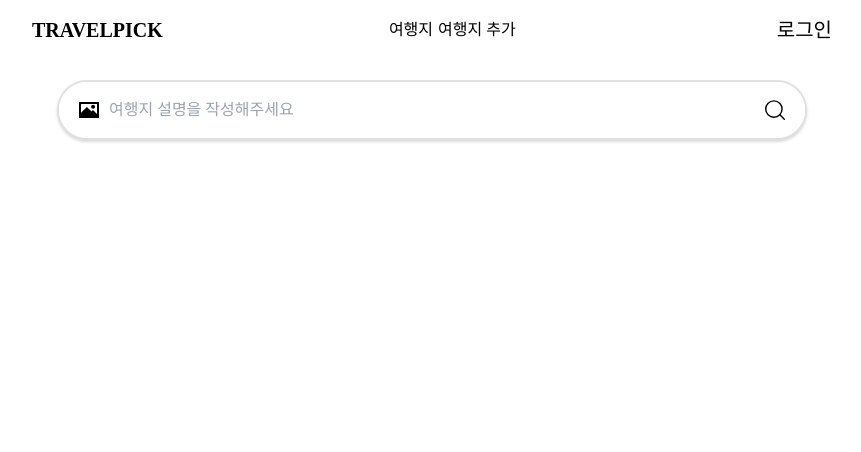
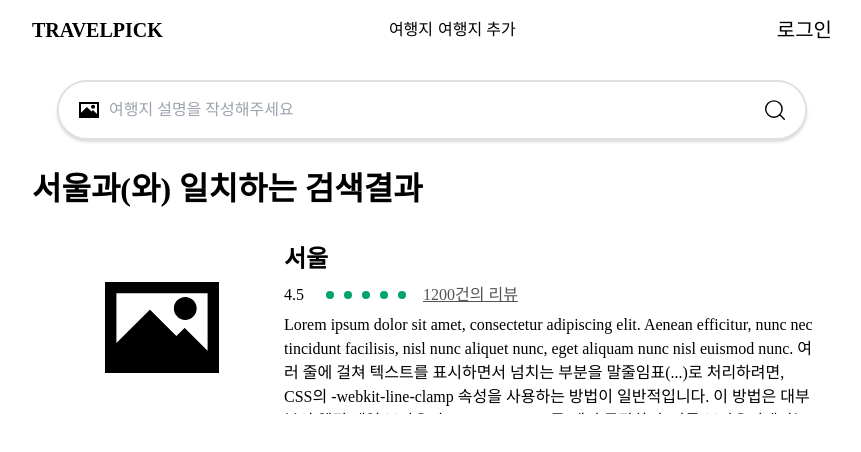
Before and after one commit to joonyoungchoi0801/TravelPick-FE, a React (Vite) app: page /search in a window 1280 px wide. Shown: the top 452 px of the page, without its empty margins (208-1069 px from the left). Built offline with nearby package versions, Linux system fonts and the light colour scheme; a web font is replaced by a local one.

Commit message:
feat: travelbox완성

```diff
--- a/src/App.css
+++ b/src/App.css
@@ -11,10 +11,9 @@ html {
 }
 
 body {
-  font-family: 'Pretendard';
+  font-family: "Pretendard";
   cursor: default;
-  overflow-x: auto;
-  overflow-y: hidden;
+  overflow-x: hidden;
 }
 
 a {
--- a/src/components/travelbox/TravelBox.module.scss
+++ b/src/components/travelbox/TravelBox.module.scss
@@ -21,8 +21,53 @@
 .travelContent {
   display: flex;
   flex-direction: column;
-
   align-items: flex-start;
   flex: 7;
   margin-left: 0.8rem;
+  padding: 1.2rem 0;
+  gap: 0.6rem;
 }
+
+.travelTitle {
+  font-size: 2.4rem;
+  font-weight: 600;
+}
+.ratingWrapper {
+  display: flex;
+  flex-direction: row;
+  gap: 0.4rem;
+  font-size: 1.6rem;
+  font-weight: 400;
+}
+.rating {
+  display: flex;
+  align-items: center;
+  justify-content: center;
+  gap: 0.2rem;
+  width: 1.6rem;
+  margin-left: 5rem;
+}
+
+.circle {
+  width: 2rem;
+  height: 2rem;
+}
+
+.reviewCnt {
+  font-size: 1.6rem;
+  font-weight: 400;
+  color: #545454;
+  text-decoration: underline;
+  margin-left: 4.5rem;
+}
+.travelDescription {
+  font-size: 1.6rem;
+  font-weight: 400;
+  color: #000;
+  word-break: break-word;
+  text-overflow: ellipsis;
+  overflow: hidden;
+  display: -webkit-box;
+  -webkit-line-clamp: 6;
+  -webkit-box-orient: vertical;
+}
--- /dev/null
+++ b/src/components/travelbox/circle.tsx
@@ -0,0 +1,74 @@
+import styles from "./TravelBox.module.scss";
+import circle from "@/assets/circle.svg";
+import colorCircle from "@/assets/colorcircle.svg";
+
+export const ZeroRating = () => {
+  return (
+    <div className={styles.rating}>
+      <img src={circle} alt="circle" className={styles.circle} />
+      <img src={circle} alt="circle" className={styles.circle} />
+      <img src={circle} alt="circle" className={styles.circle} />
+      <img src={circle} alt="circle" className={styles.circle} />
+      <img src={circle} alt="circle" className={styles.circle} />
+    </div>
+  );
+};
+export const OneRating = () => {
+  return (
+    <div className={styles.rating}>
+      <img src={colorCircle} alt="colorCirlce" className={styles.circle} />
+      <img src={circle} alt="circle" className={styles.circle} />
+      <img src={circle} alt="circle" className={styles.circle} />
+      <img src={circle} alt="circle" className={styles.circle} />
+      <img src={circle} alt="circle" className={styles.circle} />
+    </div>
+  );
+};
+
+export const TwoRating = () => {
+  return (
+    <div className={styles.rating}>
+      <img src={colorCircle} alt="colorCircle" className={styles.circle} />
+      <img src={colorCircle} alt="colorCircle" className={styles.circle} />
+      <img src={circle} alt="circle" className={styles.circle} />
+      <img src={circle} alt="circle" className={styles.circle} />
+      <img src={circle} alt="circle" className={styles.circle} />
+    </div>
+  );
+};
+
+export const ThreeRating = () => {
+  return (
+    <div className={styles.rating}>
+      <img src={colorCircle} alt="colorCircle" className={styles.circle} />
+      <img src={colorCircle} alt="colorCircle" className={styles.circle} />
+      <img src={colorCircle} alt="colorCircle" className={styles.circle} />
+      <img src={circle} alt="circle" className={styles.circle} />
+      <img src={circle} alt="circle" className={styles.circle} />
+    </div>
+  );
+};
+
+export const FourRating = () => {
+  return (
+    <div className={styles.rating}>
+      <img src={colorCircle} alt="colorCircle" className={styles.circle} />
+      <img src={colorCircle} alt="colorCircle" className={styles.circle} />
+      <img src={colorCircle} alt="colorCircle" className={styles.circle} />
+      <img src={colorCircle} alt="colorCircle" className={styles.circle} />
+      <img src={circle} alt="circle" className={styles.circle} />
+    </div>
+  );
+};
+
+export const FiveRating = () => {
+  return (
+    <div className={styles.rating}>
+      <img src={colorCircle} alt="colorCircle" className={styles.circle} />
+      <img src={colorCircle} alt="colorCircle" className={styles.circle} />
+      <img src={colorCircle} alt="colorCircle" className={styles.circle} />
+      <img src={colorCircle} alt="colorCircle" className={styles.circle} />
+      <img src={colorCircle} alt="colorCircle" className={styles.circle} />
+    </div>
+  );
+};
--- a/src/components/travelbox/index.tsx
+++ b/src/components/travelbox/index.tsx
@@ -1,15 +1,63 @@
 import styles from "./TravelBox.module.scss";
 import img from "@/assets/image.svg";
+import {
+  ZeroRating,
+  OneRating,
+  TwoRating,
+  ThreeRating,
+  FourRating,
+  FiveRating,
+} from "./circle";
+import { useState } from "react";
 
 function TravelBox() {
+  const [rating, setRating] = useState(4.5);
+  const [reviewCount, setReviewCount] = useState(1200);
+  const Rating = () => {
+    switch (Math.round(rating)) {
+      case 0:
+        return <ZeroRating />;
+      case 1:
+        return <OneRating />;
+      case 2:
+        return <TwoRating />;
+      case 3:
+        return <ThreeRating />;
+      case 4:
+        return <FourRating />;
+      case 5:
+        return <FiveRating />;
+      default:
+        return <FiveRating />;
+    }
+  };
   return (
     <div className={styles.travelBox}>
       <div className={styles.travelImg}>
         <img src={img} alt="travel" />
       </div>
       <div className={styles.travelContent}>
-        <h2>Travel</h2>
-        <p>Explore the world with us</p>
+        <div className={styles.travelTitle}>서울</div>
+        <div className={styles.ratingWrapper}>
+          <span>{rating}</span>
+          <Rating />
+          <span className={styles.reviewCnt}>{reviewCount}건의 리뷰</span>
+        </div>
+        <span className={styles.travelDescription}>
+          Lorem ipsum dolor sit amet, consectetur adipiscing elit. Aenean
+          efficitur, nunc nec tincidunt facilisis, nisl nunc aliquet nunc, eget
+          aliquam nunc nisl euismod nunc. 여러 줄에 걸쳐 텍스트를 표시하면서
+          넘치는 부분을 말줄임표(...)로 처리하려면, CSS의 -webkit-line-clamp
+          속성을 사용하는 방법이 일반적입니다. 이 방법은 대부분의 웹킷 계열
+          브라우저(Chrome, Safari 등)에서 동작하며, 다른 브라우저에서는 최근
+          지원 여부를 확인해야 합니다. 아래 예제는 최대 3줄까지 표시하고, 3줄을
+          초과하면 말줄임표로 처리하는 방법입니다: 여러 줄에 걸쳐 텍스트를
+          표시하면서 넘치는 부분을 말줄임표(...)로 처리하려면, CSS의
+          -webkit-line-clamp 속성을 사용하는 방법이 일반적입니다. 이 방법은
+          대부분의 웹킷 계열 브라우저(Chrome, Safari 등)에서 동작하며, 다른
+          브라우저에서는 최근 지원 여부를 확인해야 합니다. 아래 예제는 최대
+          3줄까지 표시하고, 3줄을 초과하면 말줄임표로 처리하는 방법입니다:
+        </span>
       </div>
     </div>
   );
--- a/src/page/Search/Search.module.scss
+++ b/src/page/Search/Search.module.scss
@@ -3,5 +3,12 @@
   flex-direction: column;
   justify-content: center;
   align-items: flex-start;
-  background-color: #f2f2f2;
+  background-color: #fff;
+  width: 100%;
 }
+.term {
+  font-size: 3.2rem;
+  font-weight: 600;
+  color: #000;
+  background-color: #fff;
+}
--- a/src/page/Search/index.tsx
+++ b/src/page/Search/index.tsx
@@ -5,7 +5,10 @@ import TravelBox from "../../components/travelbox";
 function SearchPage() {
   return (
     <Layout>
-      <div className={styles.content}></div>
+      <div className={styles.content}>
+        <span className={styles.term}>서울과(와) 일치하는 검색결과</span>
+        <TravelBox />
+      </div>
     </Layout>
   );
 }
```
Also changed, not shown: eslint.config.js (+13 -11 lines).
